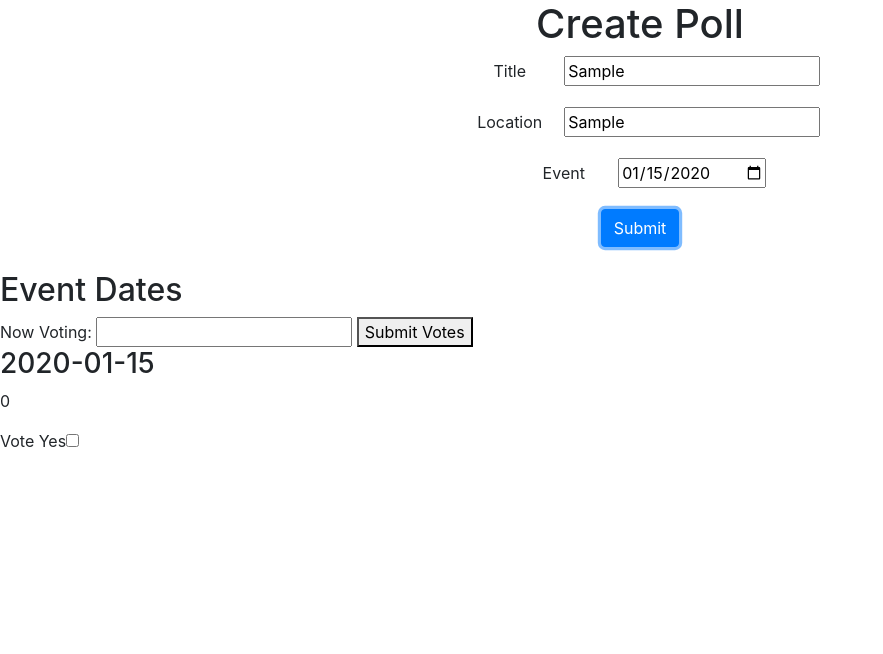
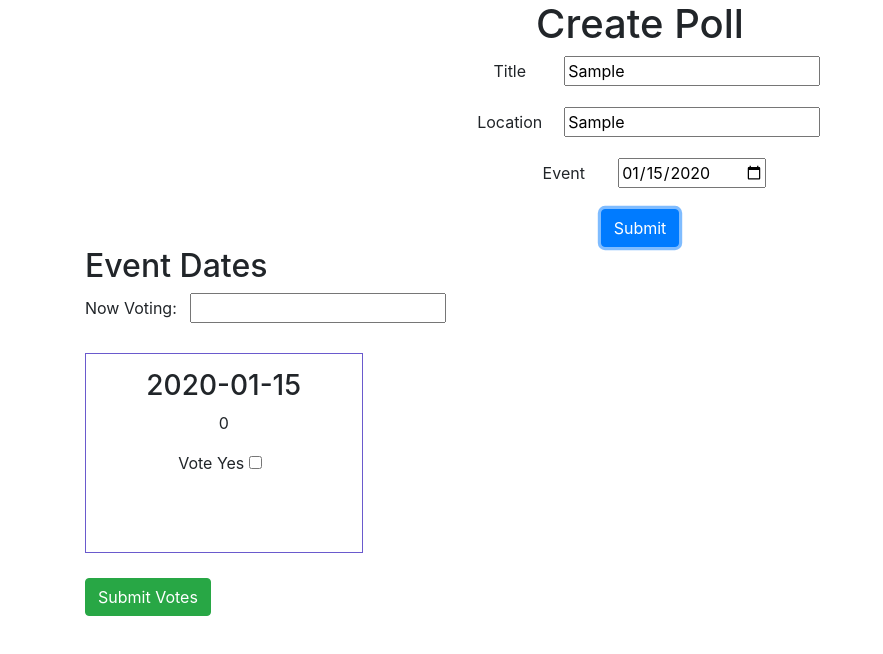
Before and after one commit to justinbansal/daily-js-projects, a website: page doodle.html in a window 1280 px wide. Both pictures are taken after typing "Sample", "Sample", "2020-01-15" into the empty fields and a click on the input 640 px from the left and 228 px from the top of the page. Shown: the whole page, without its empty margins (0-883 px from the left). Drawn offline with nearby package versions, Linux system fonts and the light colour scheme.

Commit message:
cleaned up formatting and styles for polls

```diff
--- a/doodle.css
+++ b/doodle.css
@@ -1,3 +1,21 @@
 form label {
     width: 100px;
 }
+
+.form-check-label {
+    margin-right: 25px;
+}
+
+#poll-row {
+    margin: 25px auto;
+    text-align: center;
+    display: flex;
+    justify-content: space-between;
+}
+
+.pollContainer {
+    width: 300px;
+    height: 200px;
+    padding: 15px;
+    border: 1px solid slateblue;
+}
--- a/doodle.html
+++ b/doodle.html
@@ -25,23 +25,28 @@
                             <input type="text" name="location" id="location">
                         </div>
                         <div class="form-group">
-                                <label for="date">Event</label>
-                                <input type="date" name="event" id="event">
-                            </div>
+                            <label for="date">Event</label>
+                            <input type="date" name="event" id="event">
+                        </div>
                         <input class="btn btn-primary" type="submit" id="submit">
                     </form>
                 </div>
             </div>
-        </div>
-    </div>
+            <div class="col-md-12 displayPolls">
+                <div class="displayPolls">
+                    <h2>Event Dates</h2>
+                    <form>
+                        <div class="form-group">
+                            <label for="voter">Now Voting:</label>
+                            <input type="text" name="voter" id="voteInput">
+                        </div>
+                    </form>
+                    <div class="row" id="poll-row">
 
-    <div class="displayPolls">
-        <br>
-        <h2>Event Dates</h2>
-        Now Voting:
-        <input id="voteInput" type="text" name="voter">
-        <button id="submitVote">Submit Votes</button>
-        <div id="poll-row">
+                    </div>
+                    <button class="btn btn-success" id="submitVote">Submit Votes</button>
+                </div>
+            </div>
         </div>
     </div>
 
--- a/doodle.js
+++ b/doodle.js
@@ -23,7 +23,7 @@ function displayPolls() {
   }
   for (let i = 0; i < polls.length; i += 1) {
     const pollContainer = document.createElement('div');
-    pollContainer.className = 'pollContainer';
+    pollContainer.classList = 'pollContainer col-md-3';
     pollContainer.id = polls[i].id;
     pollRow.appendChild(pollContainer);
     const dateHeading = document.createElement('h3');
@@ -35,9 +35,11 @@ function displayPolls() {
     pollContainer.appendChild(votesText);
     votesText.innerHTML = polls[i].votes;
     const checkboxLabel = document.createElement('label');
+    checkboxLabel.className = 'form-check-label';
     checkboxLabel.innerHTML = 'Vote Yes';
     const voteCheck = document.createElement('INPUT');
     voteCheck.type = 'checkbox';
+    voteCheck.className = 'form-check-input';
     voteCheck.name = 'voting';
     voteCheck.id = `checkbox${polls[i].id}`;
     pollContainer.appendChild(voteCheck);
```
